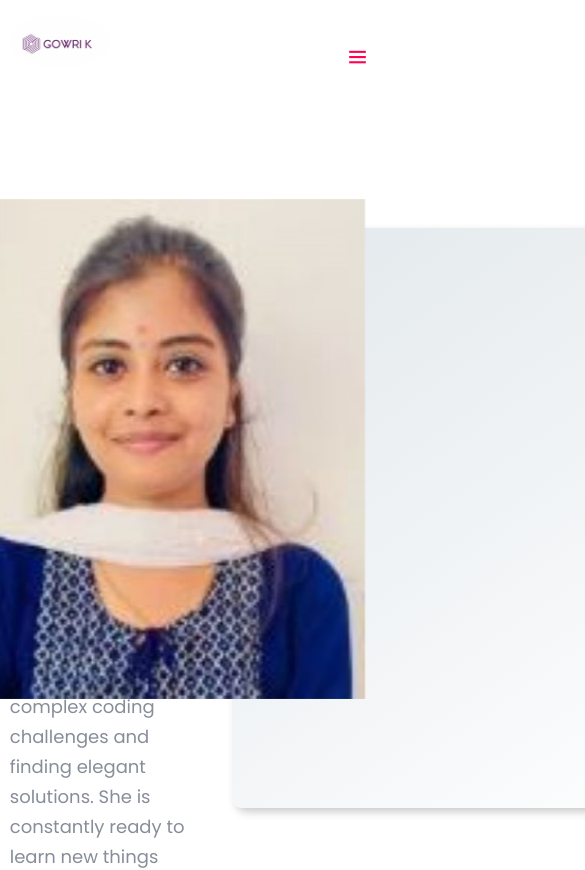
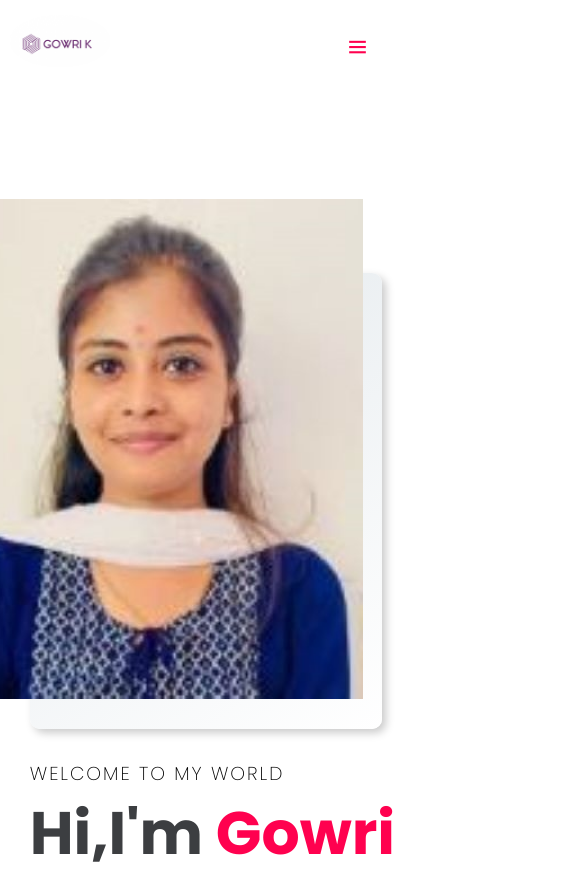
Before and after one commit to K-Gowri/React-Portfolio, a React (Create React App) app in the folder my-app/: page / in a window 390 px wide. Shown: the top 870 px of the page, 585 px wide, since content can reach past the window. Built offline with nearby package versions, Linux system fonts and the light colour scheme.

Commit message:
Media query added

```diff
--- a/my-app/src/App.css
+++ b/my-app/src/App.css
@@ -111,3 +111,12 @@ textarea , input{
   border: 3px solid #e2e8ec;
   margin-bottom: 20px;
 }
+
+@media (max-width:768px) {
+   .grid{
+    grid-template-columns: repeat(2,1fr);
+   }
+   .left,.right{
+    width: 100%;
+   }
+}
--- a/my-app/src/Component/Blog/Blog.css
+++ b/my-app/src/Component/Blog/Blog.css
@@ -3,3 +3,9 @@
 {
 margin: 0 25px 0 0;
 }
+@media(max-width: 768px){
+    .modal-blog.modal .modal-content{
+        max-width: 90%;
+        margin-bottom: 20%;
+    }
+}
--- a/my-app/src/Component/Contact/Contact.css
+++ b/my-app/src/Component/Contact/Contact.css
@@ -40,3 +40,13 @@
 .Contact .right button i{
     margin-left: 10px;
 }
+
+@media(max-width: 768px){
+    .Contact .d_flex{
+        flex-direction: column;
+    }
+    .Contact .left ,.Contact .right{
+        width: 100%;
+        margin-top: 50px;
+    }
+}
--- a/my-app/src/Component/Features/FeaturesApi.js
+++ b/my-app/src/Component/Features/FeaturesApi.js
@@ -5,19 +5,19 @@ const data = [
     id : 1,
     image :"pic/code-alt-regular-24.png" ,
     title : "Frontend Projects",
-    desc: "  With a passion for crafting visually appealing and user-friendly interfaces, I am eager to dive into the world of frontend development. My goal is to contribute to projects that not only meet functional requirements but also provide a seamless and enjoyable user experience. I am well-versed in HTML, CSS, and JavaScript, and I am committed to staying updated on the latest trends and technologies in frontend development.",
+    desc: "  ommitted to staying updated on the latest trends and technologies in frontend development.",
 },
 {
     id : 2,
     image :"pic/wifi.png" ,
     title : "Frontend Projects",
-    desc: "  With a passion for crafting visually appealing and user-friendly interfaces, I am eager to dive into the world of frontend development. My goal is to contribute to projects that not only meet functional requirements but also provide a seamless and enjoyable user experience. I am well-versed in HTML, CSS, and JavaScript, and I am committed to staying updated on the latest trends and technologies in frontend development.",
+    desc: " ds and technologies in frontend development.",
 },
 {
     id : 3,
     image :"pic/figma.png" ,
     title : "Frontend Projects",
-    desc: "  With a passion for crafting visually appealing and user-friendly interfaces, I am eager to dive into the world of frontend development. My goal is to contribute to projects that not only meet functional requirements but also provide a seamless and enjoyable user experience. I am well-versed in HTML, CSS, and JavaScript, and I am committed to staying updated on the latest trends and technologies in frontend development.",
+    desc: "   the world of frontend develonal requiremen"
 }
 
 ]
--- a/my-app/src/Component/Head/Header.css
+++ b/my-app/src/Component/Head/Header.css
@@ -82,15 +82,15 @@ header ul li a:hover{
     .close,
     .open{
         position: absolute;
-        top: 45px;
+        top: 35px;
         right: 20px;
         color: #ff014f;
         display: block;
         font-size: 25px;
-        z-index: 299;
+        z-index: 999;
     }
     .close{
-        right: 25%;
+        right: 45%;
     }
  .close.home-btn{
     color:#ff014f;
@@ -104,7 +104,7 @@ header ul li a:hover{
 }
 
   .header.active{
-    height: 12vh;
+    height: 10vh;
   }
 }
 
--- a/my-app/src/Component/Hero/Home.css
+++ b/my-app/src/Component/Hero/Home.css
@@ -81,3 +81,19 @@
     width: 450px;
     height: 500px;
 }
+
+@media(max-width: 768px){
+    .hero .right,
+    .hero .left{
+        width: 100%;
+        margin-left: 20px;
+    }
+    .hero .f_flex{
+        flex-direction: column;
+        flex-direction: column-reverse;
+    }
+    .hero .right_img{
+        width: 95%;
+        height: 54vh;
+    }
+}
--- a/my-app/src/Component/Port/Port.css
+++ b/my-app/src/Component/Port/Port.css
@@ -135,3 +135,19 @@
 .modal-text button.close-modal i{
     margin: 0;
 }
+@media(max-width: 768px){
+    .modal,
+    .overlay{
+        overflow: scroll;
+    }
+    .modal .modal-img{
+        margin: 50px 0 50px 0;
+    }
+    .modal-content{
+        flex-direction: column-reverse;
+    }
+    .modal .right,
+    .modal .left{
+        padding: 0;
+    }
+}
--- a/my-app/src/Component/Resume/Resume.css
+++ b/my-app/src/Component/Resume/Resume.css
@@ -79,3 +79,12 @@
 .Resume .box:hover.box:before{
  background: #ff014f;
 }
+@media(max-width: 768px){
+    .Resume .d_flex{
+        flex-direction: column;
+    }
+    .Resume .left::after{
+        top: 14%;
+        height: 105vh;
+    }
+}
```
